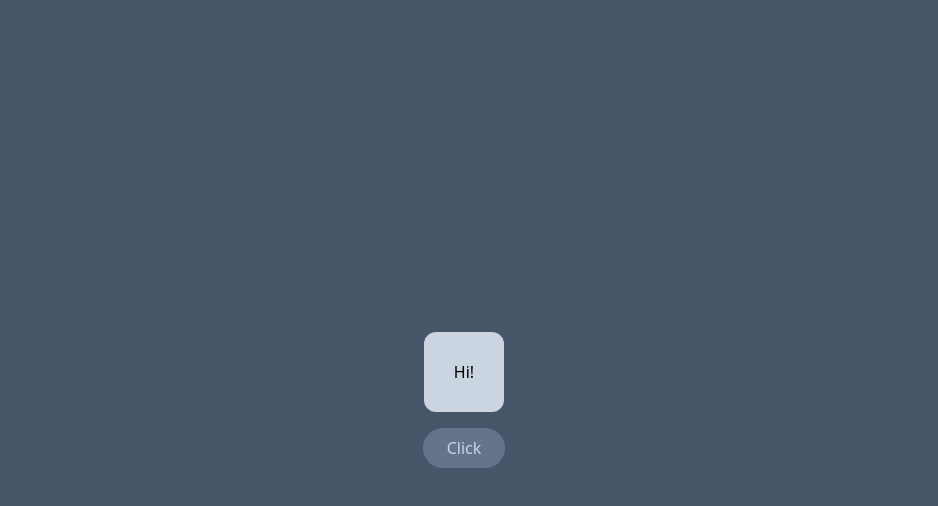
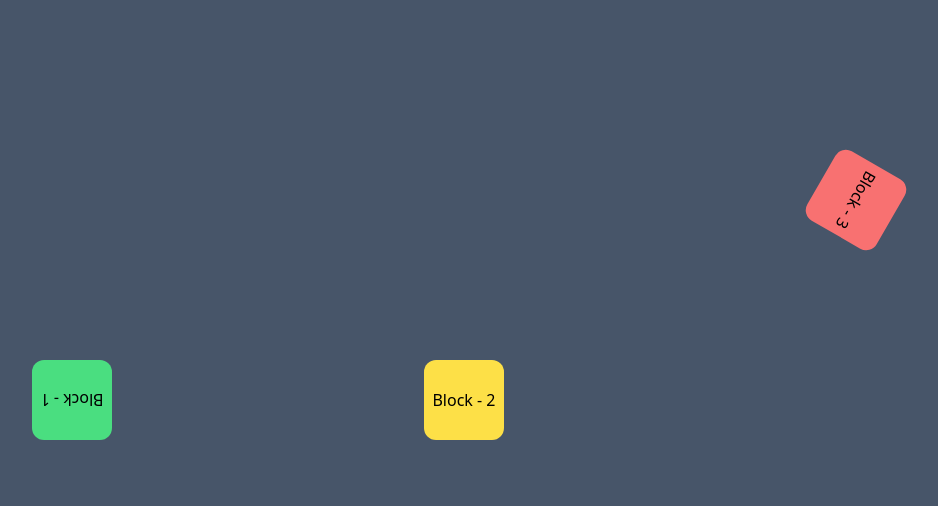
Before and after one commit to Ali-Hsv/Training, a website built with Vite: page GSAP/index.html in a window 1280 px wide. Shown: the whole page, without its empty margins (176-1114 px from the left). Built offline with nearby package versions, Linux system fonts and the light colour scheme.

Commit message:
gsap.to(), gsap.from(), gsap.fromTo()_Task + onComplete: - GSAP

```diff
--- a/GSAP/index.html
+++ b/GSAP/index.html
@@ -11,8 +11,13 @@
 
     <div class="w-dvw h-dvh flex justify-center items-center flex-col gap-4">
       <!-- <div id="block-visibility" class="hidden"><div class="block"><span>Hi!</span></div></div> -->
-      <div class="block"><span>Hi!</span></div>
-      <div class="button bg-slate-500 text-slate-300 hover:bg-slate-400 hover:text-slate-200 transition duration-100 ease-in">Click</div>
+      <div class="flex gap-3">
+        <div class="block1"><span>Block - 1</span></div>
+        <div class="block2"><span>Block - 2</span></div>
+        <div class="block3"><span>Block - 3</span></div>
+      </div>
+
+      <!-- <div class="button bg-slate-500 text-slate-300 hover:bg-slate-400 hover:text-slate-200 transition duration-100 ease-in">Click</div> -->
     </div>
 
     <script type="module" src="/src/main.js"></script>
--- a/GSAP/src/main.js
+++ b/GSAP/src/main.js
@@ -5,57 +5,94 @@ import { setupCounter } from './counter.js'
 import './style.css'
 import gsap from 'gsap'
 
-function blockAnimation1(){
-  //from -> to
-  gsap.to(".block", {
-    duration: 1,
-    x: 200,
-    opacity: 0,
-    rotation: 360,
-    ease: 'power2.out'
-  });
-}
 
-function blockAnimation2(){
-  //from -> to
-  gsap.fromTo(".block",
-    {
-      x: -400,
-      opacity: 1,
-      rotation: 0,
-    },
-    {
-      duration: 2,
-      x: 0,
-      opacity: 1,
-      rotation: 360,
-      ease: 'elastic.in'
-    }
-  );
-}
+//! - gsap.to(), gsap.from(), gsap.fromTo() ->
+// function blockAnimation1(){
+//   //from -> to
+//   gsap.to(".block", {
+//     duration: 1,
+//     x: 200,
+//     opacity: 0,
+//     rotation: 360,
+//     ease: 'power2.out'
+//   });
+// }
 
-const button = document.querySelector(".button");
-const block = document.getElementById("block-visibility");
+// function blockAnimation2(){
+//   //from -> to
+//   gsap.fromTo(".block",
+//     {
+//       x: -400,
+//       opacity: 1,
+//       rotation: 0,
+//     },
+//     {
+//       duration: 2,
+//       x: 0,
+//       opacity: 1,
+//       rotation: 360,
+//       ease: 'back.inOut'
+//     }
+//   );
+// }
 
-//todo: gsap.from -
+// const button = document.querySelector(".button");
+// const block = document.getElementById("block-visibility");
+
+// //todo: gsap.from -
+// // button.addEventListener('click', ()=>{
+// //   if(block.classList.contains('hidden')){
+// //     console.log("hidden");
+// //     block.classList.remove('hidden');
+// //     blockAnimation1();
+// //   }
+// //   else{
+// //     console.log("none")
+// //     block.classList.add('hidden');
+// //   }
+// // });
+
+// //todo: gsap.to -
+// // button.addEventListener('click', ()=>{
+// //   blockAnimation1();
+// // });
+
+// //todo: gsap.fromTo -
 // button.addEventListener('click', ()=>{
-//   if(block.classList.contains('hidden')){
-//     console.log("hidden");
-//     block.classList.remove('hidden');
-//     blockAnimation1();
-//   }
-//   else{
-//     console.log("none")
-//     block.classList.add('hidden');
-//   }
+//   blockAnimation2();
 // });
 
-//todo: gsap.to -
-// button.addEventListener('click', ()=>{
-//   blockAnimation1();
-// });
+//! - gsap.to(), gsap.from(), gsap.fromTo() -> Task
 
-//todo: gsap.fromTo -
-button.addEventListener('click', ()=>{
-  blockAnimation2();
+gsap.to(".block1", {
+  x: -300,
+  opacity: 1,
+  rotate: -180,
+  duration: 1,
+  ease: 'back.inOut'
 });
+
+gsap.from(".block2", {
+  y: -300,
+  opacity: 0,
+  rotate: 270,
+  duration: 1,
+  ease: 'circ.out'
+});
+
+gsap.fromTo(".block3",
+  {
+    x: 0,
+    y: 0,
+    opacity: 1,
+    rotate: 0,
+  },
+  {
+    x: 300,
+    y: -200,
+    // opacity: 0,
+    rotate: 120,
+    duration: 3,
+    ease: 'elastic.out',
+  }
+);
--- a/GSAP/src/style.css
+++ b/GSAP/src/style.css
@@ -2,8 +2,14 @@
 @tailwind components;
 @tailwind utilities;
 
-.block{
-  @apply bg-slate-300 rounded-xl w-20 h-20 flex justify-center items-center
+.block1{
+  @apply bg-green-400 rounded-xl w-20 h-20 flex justify-center items-center
+}
+.block2{
+  @apply bg-yellow-300 rounded-xl w-20 h-20 flex justify-center items-center
+}
+.block3{
+  @apply bg-red-400 rounded-xl w-20 h-20 flex justify-center items-center
 }
 
 .button{
```
